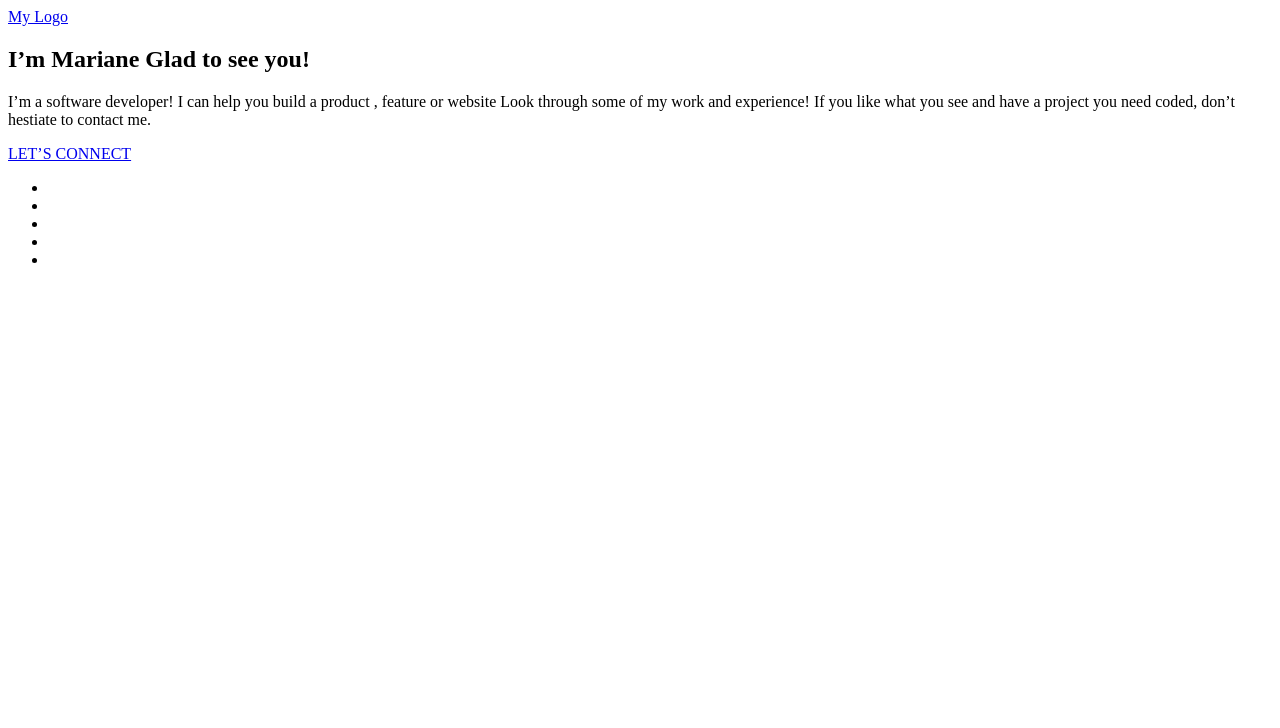
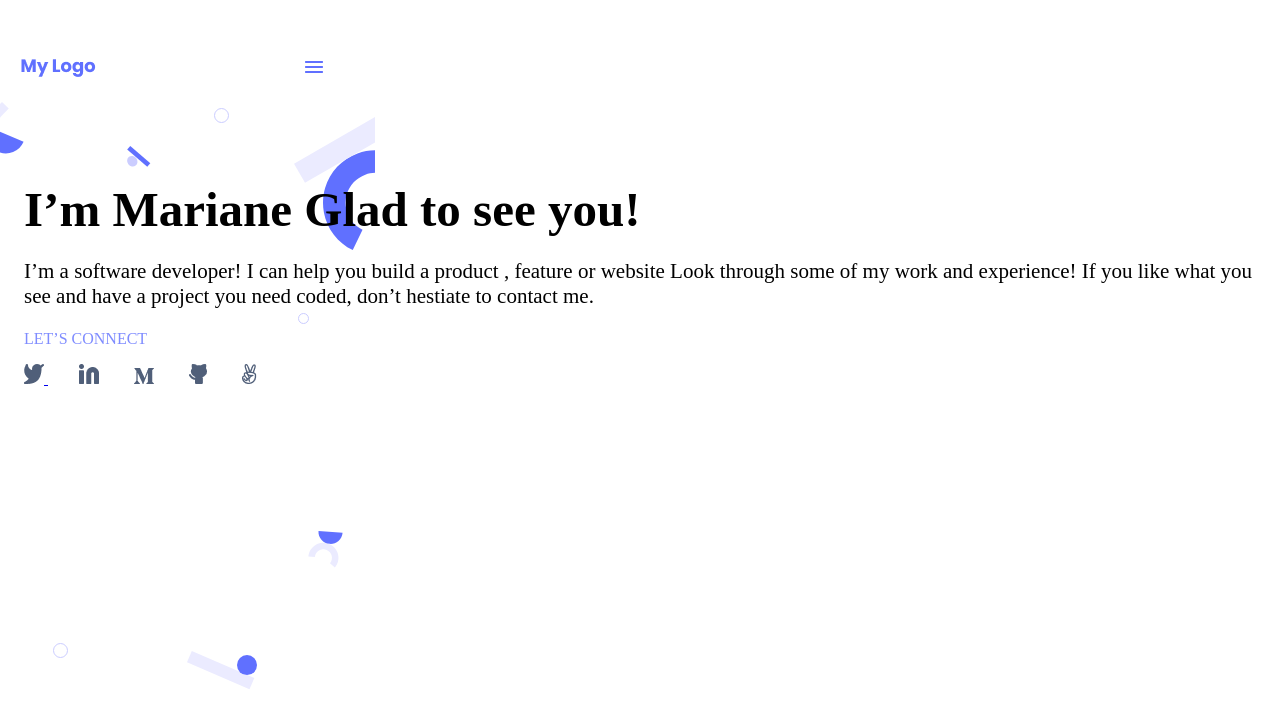
Before and after one commit to shaqayq/RepateProject, a website: page index.html in a window 1280 px wide. Drawn offline with Linux system fonts and the light colour scheme.

Commit message:
Add files

```diff
--- a/index.html
+++ b/index.html
@@ -1,47 +1,56 @@
 <!DOCTYPE html>
 <html lang="en">
   <head>
-    <meta charset="UTF-8">
-    <meta http-equiv="X-UA-Compatible" content="IE=edge">
+    <meta charset="UTF-8" />
+    <meta http-equiv="X-UA-Compatible" content="IE=edge" />
+
     <meta name="viewport" content="width=device-width, initial-scale=1.0">
-    <!-- <link rel="stylesheet" href="https://cdnjs.cloudflare.com/ajax/libs/font-awesome/4.7.0/css/font-awesome.min.css">
-    <link rel="stylesheet" href="https://maxcdn.bootstrapcdn.com/font-awesome/4.4.0/css/font-awesome.min.css">
-     -->
+    <link rel="stylesheet" href="style.css"/>
+
     <title>Portfolio Project</title>
   </head>
   <body>
-    <header class="head">
+
+      <header class="top_header">
         <nav class="navbar">
-            <a class="navlink" href="#">
-                My Logo
-            </a>
-            <a class="nav_ham" href="#">
-                <i class="fa fa-bars"></i>
-            </a>
+          <a href="#"><img src="image/My Logo.png" alt="Logo image" class="logo"></a>
+          <a href="#"><img src="image/Union.png" alt="Union image" class="hum_btn"></a>
         </nav>
       </header>
       <section class="content">
-          <div class="title">
-                <h1 class="intro">
-                    I’m Mariane Glad to see you!
-                </h1>
+
+        <div class="header-wrapper">
+          <h2 class="intro">I’m Mariane Glad to see you!</h2>
           <p class="paragraph">
-                    I’m a software developer! I can help you build a product ,
-                     feature or website Look through some of my work and experience!
-                     If you like what you see and have a project you need coded,
-                     don’t hestiate to contact me.
+            I’m a software developer! I can help you build a product , feature or
+            website Look through some of my work and experience! If you like what
+            you see and have a project you need coded, don’t hestiate to contact
+            me.
           </p>
           <a href="#" class="conect_info">LET’S CONNECT</a>
-                <ul class="social_items">
-                    <li><a href="#"> <i class="fa fa-twitter"></i></a></li>
-                    <li><a href="#"> <i class="fa fa-linkedin"></i></a></li>
-                    <li><a href="#"> <i class="fa fa-medium"></i></a></li>
-                    <li><a href="#"> <i class="fa fa-github"></i></a></li>
-                    <li><a href="#"> <i class="fa fa-angellist"></i></a></li>
 
+          <ul  class="social_item">
+             <li>
+            <a href="#"><img src="image/twit.png" alt="twit image"> </a>
+          </li>
+          <li>
+            <a href="#"><img src="image/Linkedin icon.png" alt="linkedin image"></a>
+          </li>
+          <li>
+            <a href="#"><img src="image/media.png" alt="medium image"></a>
+          </li>
+          <li>
+            <a href="#"><img src="image/git.png" alt="github image"></a>
+          </li>
+          <li>
+            <a href="#"> <img src="image/angelist.png" alt="angellist image"></a>
+          </li>
           </ul>
         </div>
+
       </section>
 
+
+    </div>
   </body>
 </html>
--- a/style.css
+++ b/style.css
@@ -1,121 +1,58 @@
-* {
-    font-family: Poppins, sans-serif;
+
+body{
 	padding: 0;
 	margin: 0;
-  }
-
-
-  .page_container {
-    width: 375px;
-    height: 718px;
-
 
 }
 
-  .page_content {
-      background-color: #e5e5e5;
-      width: 375px;
-
+.top_header {
+  margin: 21px;
 }
 
-  .head {
-    width: 375px;
-    margin: 0;
+.hum_btn {
+	margin-left: 209px;
 }
 .navbar {
-    display: flex;
-    justify-content: space-between;
-    align-items: center;
-
-    background-color: #fff;
-
-
-}
- .navlink {
-    color: #6070FF;
-    text-decoration: none;
-    font-weight: 700;
-    font-size: 18px;
-    margin-left: 24px;
-    margin-top: 6vh;
-
-
-}
-
-.fa-bars {
-   color: #6070FF;
-   margin-right: 24px;
-    margin-top: 6vh;
+	display: inline-flex;
+	margin-top: 38px;
 
 
 }
 
 .content {
-    height: 100vh;
  background-image: url(./image/header-shapes\ mobile.svg);
  background-repeat: no-repeat;
-    background-size: 375px;
-    background-color: #fff;
-    border-bottom-left-radius: 9vh;
-
 }
 
-.container {
+.header-wrapper {
 	display: flex;
 	flex-direction: column;
-    justify-content: center;
 
+	margin-left: 24px;
+	height: 718px;
 }
 
- .intro{
-
-
-     margin-top:107px ;
-     margin-left: 24px;
-     margin-right: 46px;
-     font-weight: 700;
-     font-size: 40px;
-     color:#172B4D;
-
+.intro {
+	font-size: 49px;
+	margin-top: 79px;
+	margin-bottom: 0;
 }
 
 .paragraph {
-
-     margin-left:24px ;
-     margin-right: 46px;
-     margin-top: 2px;
-     font-size: 16px;
-     font-weight: 400;
-     color: #344563;
-
+	font-size: 21px;
 }
 
 .conect_info {
-    margin-left: 25px;
+	text-decoration: none;
 	color:#7F8CFF;
-     font-weight: 500;
-     font-size: 16px;
-     text-decoration: none;
-
 }
 
- .social_items {
-    margin-right: 46px;
-    margin-left: 24px ;
-    display: flex;
-    justify-content: space-between;
+.social_item {
+	padding: 0;
 	list-style: none;
-    /* width: 24vh; */
-
 }
 
- ul .social_items li {
+.social_item li {
 	display: inline;
-     padding-right: 8px;
-
-
+	margin-right: 31px;
 }
-
- ul.social_items li i{
-     color: #505F79;
- }
```
Also changed, not shown: package.json (+215 -0 lines), image/Linkedin icon.png (added), image/My Logo.png (added), image/Union.png (added), image/angelist.png (added), image/git.png (added), image/header-shapes mobile.svg (added), image/header-shapes mobile@2x.svg (added), image/media.png (added), image/twit.png (added). Lines whose indentation alone changed are shown as unchanged.
